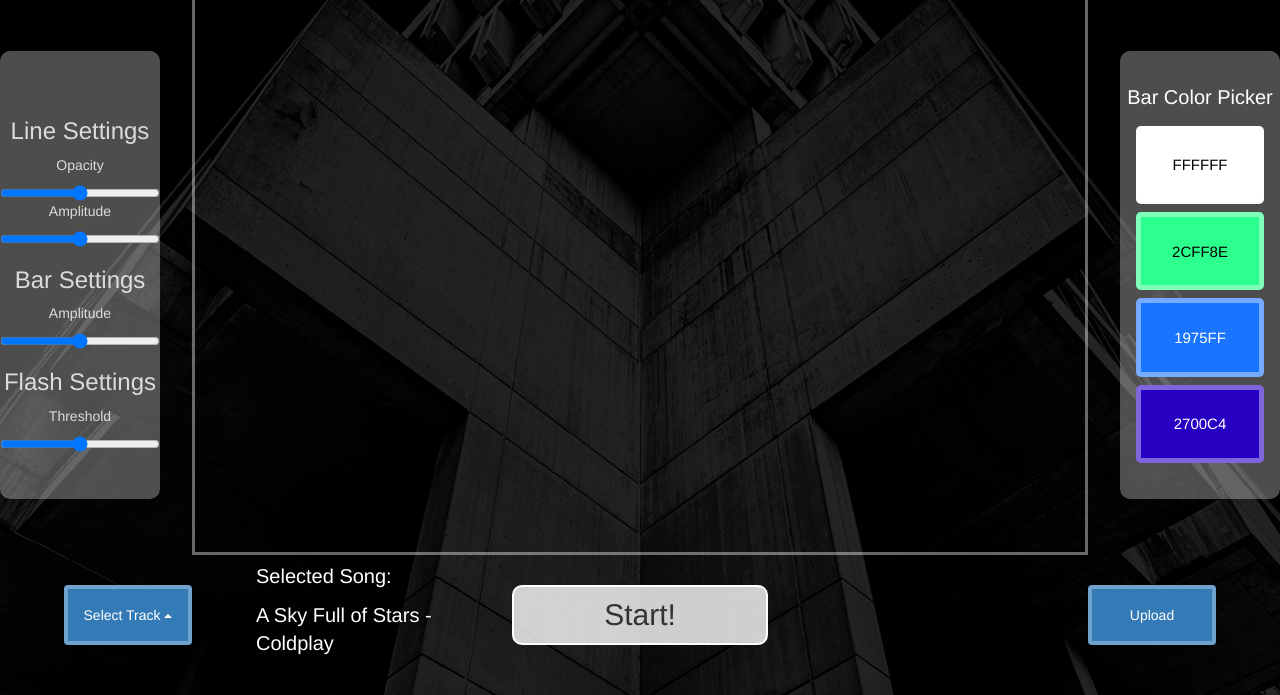
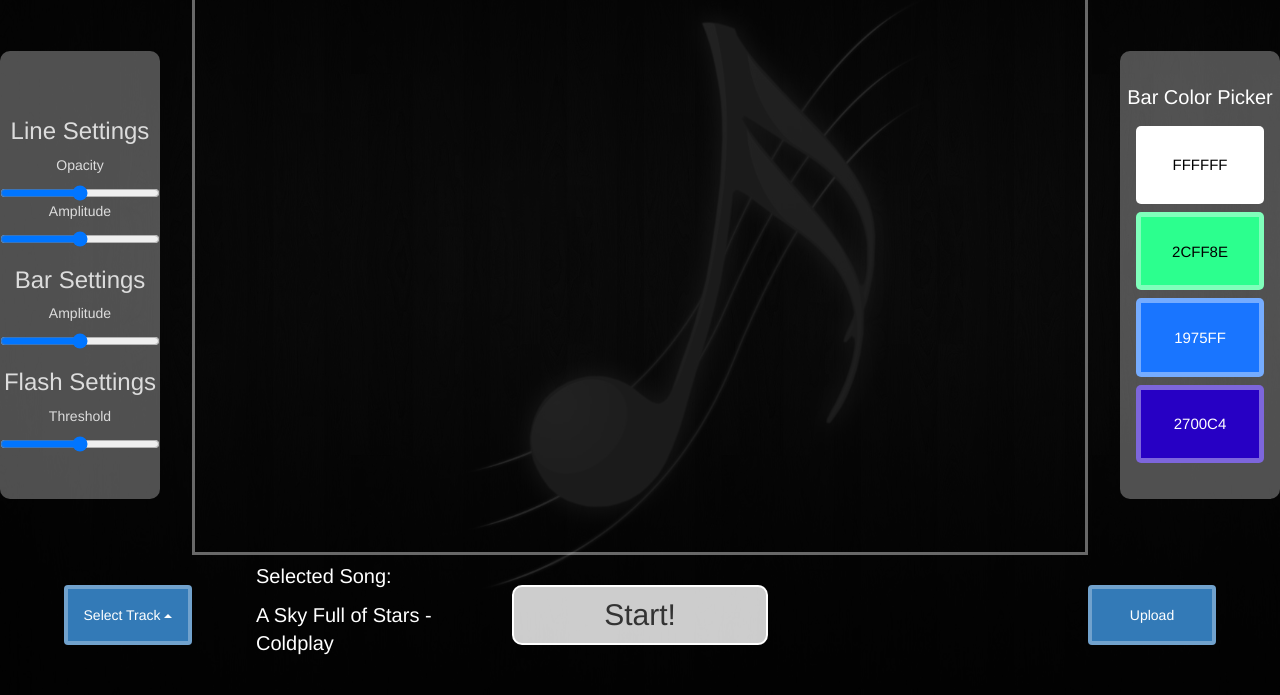
Before and after one commit to VictorHYu/Play-Me-A-Song, a website: page PMAS/index.html in a window 1280 px wide. Shown: the part 105-800 px from the top of the page. Drawn offline with nearby package versions, Linux system fonts and the light colour scheme.

Commit message:
cleaning up files and new background

```diff
--- a/PMAS/public/stylesheets/styles.css
+++ b/PMAS/public/stylesheets/styles.css
@@ -1,5 +1,5 @@
 html {
-    background: URL("/images/background.jpg");
+    background: URL("/images/background2.jpg");
     background-size: cover;
     background-repeat: no-repeat;
 }
```
Also changed, not shown: PMAS/public/images/background2.jpg (added).
